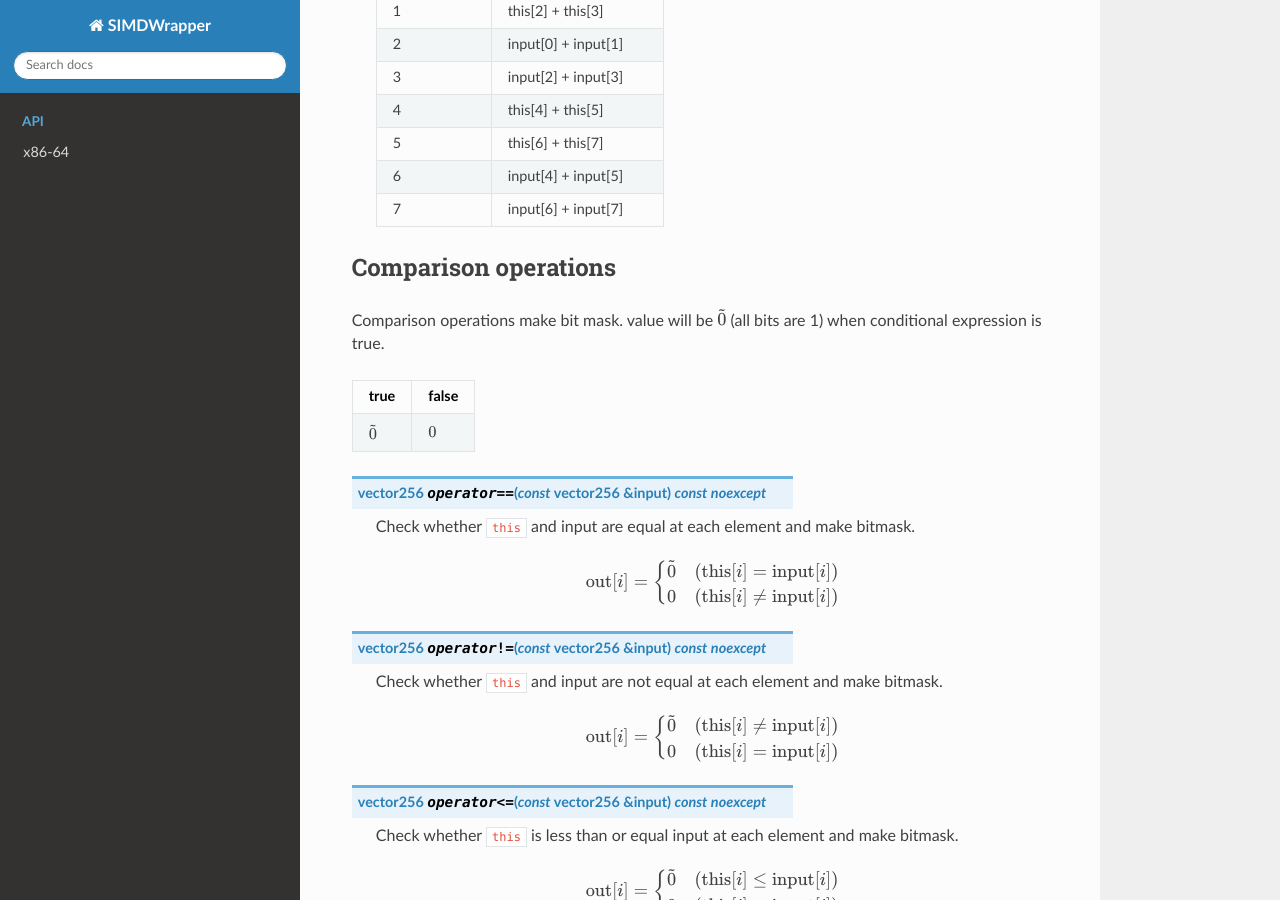
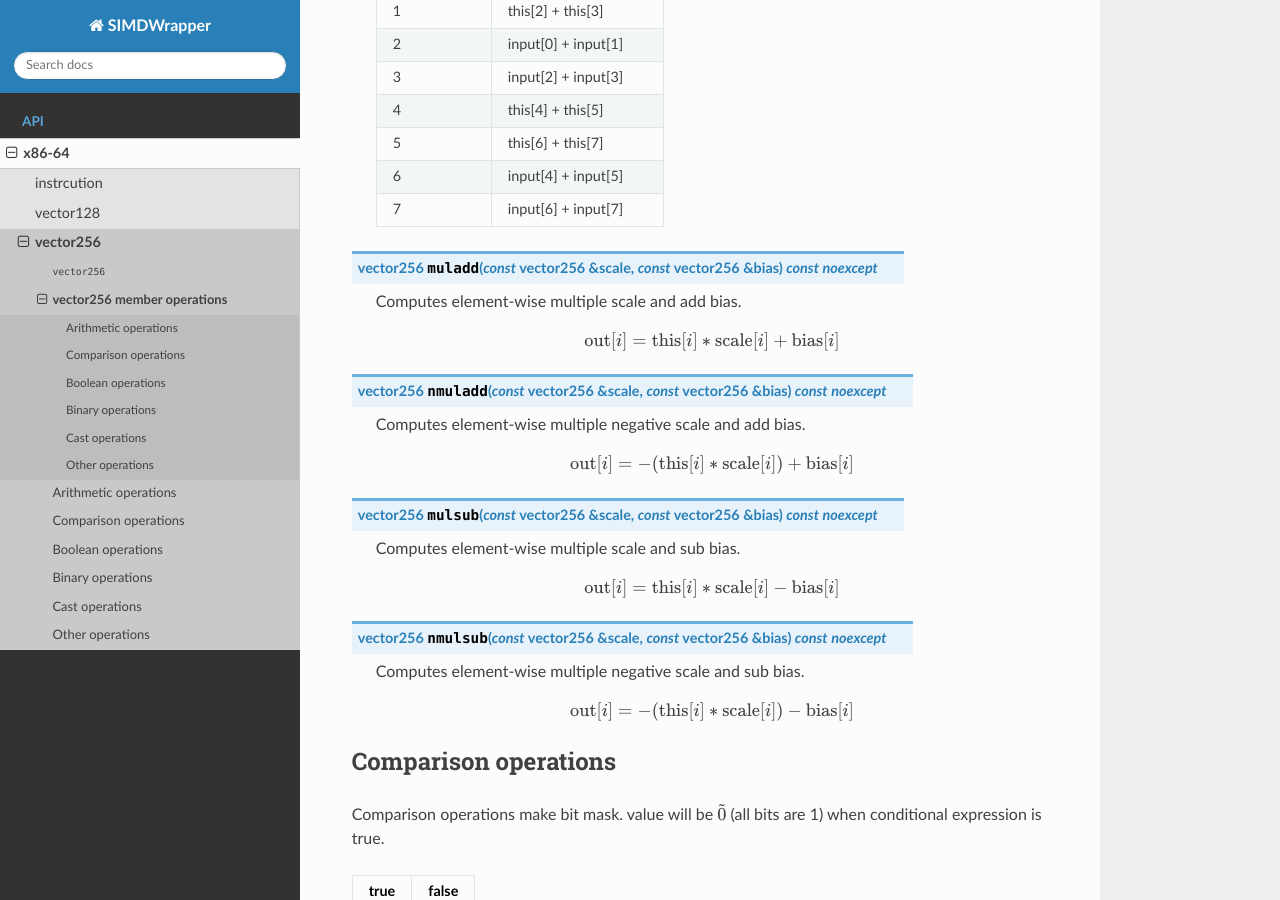
Before and after one commit to MurakamiShun/SIMDWrapper, a Sphinx documentation site: the page built from docs/source/api/x86-64/vector256/operations.rst, in a window 1280 px wide and 900 px high, scrolled down 2262 px. Built offline with Sphinx 7.4.7 and the Read the Docs theme 2.0.0, drawn with Linux system fonts in a browser that asks for light colours; some of the changed text lies outside the part shown.

Commit message:
create docker-compose file and negative scale FMA operations

```diff
--- a/docs/source/api/x86-64/vector256/operations.rst
+++ b/docs/source/api/x86-64/vector256/operations.rst
@@ -124,6 +124,38 @@ Arithmetic operations
           - input[4] + input[5]
         * - 7
           - input[6] + input[7]
+
+.. _vector256_muladd:
+.. cpp:function:: vector256 muladd(const vector256& scale, const vector256& bias) const noexcept
+
+    Computes element-wise multiple scale and add bias.
+
+    .. math::
+      {\rm out}[i] = {\rm this}[i] * {\rm scale}[i] + {\rm bias}[i]
+
+.. _vector256_nmuladd:
+.. cpp:function:: vector256 nmuladd(const vector256& scale, const vector256& bias) const noexcept
+
+    Computes element-wise multiple negative scale and add bias.
+
+    .. math::
+      {\rm out}[i] = -({\rm this}[i] * {\rm scale}[i]) + {\rm bias}[i]
+
+.. _vector256_mulsub:
+.. cpp:function:: vector256 mulsub(const vector256& scale, const vector256& bias) const noexcept
+
+    Computes element-wise multiple scale and sub bias.
+
+    .. math::
+      {\rm out}[i] = {\rm this}[i] * {\rm scale}[i] - {\rm bias}[i]
+
+.. _vector256_nmulsub:
+.. cpp:function:: vector256 nmulsub(const vector256& scale, const vector256& bias) const noexcept
+
+    Computes element-wise multiple negative scale and sub bias.
+
+    .. math::
+      {\rm out}[i] = -({\rm this}[i] * {\rm scale}[i]) - {\rm bias}[i]
 
 Comparison operations
 =====================
```
Also changed, not shown: docker-compose.yml (added, +15 -0 lines), docs/source/api/x86-64/vector128/index.rst (+5 -2 lines), docs/source/api/x86-64/vector256/index.rst (+15 -3 lines), 6 other files.
